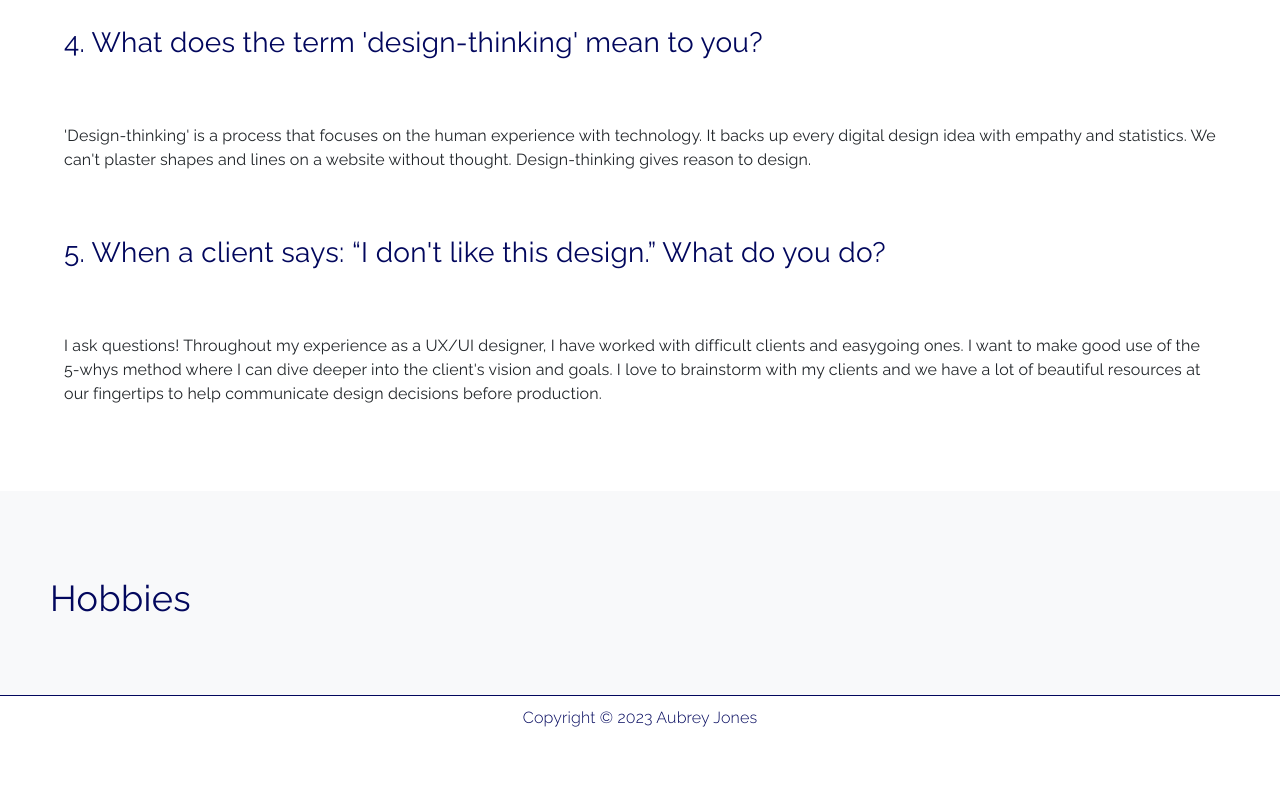
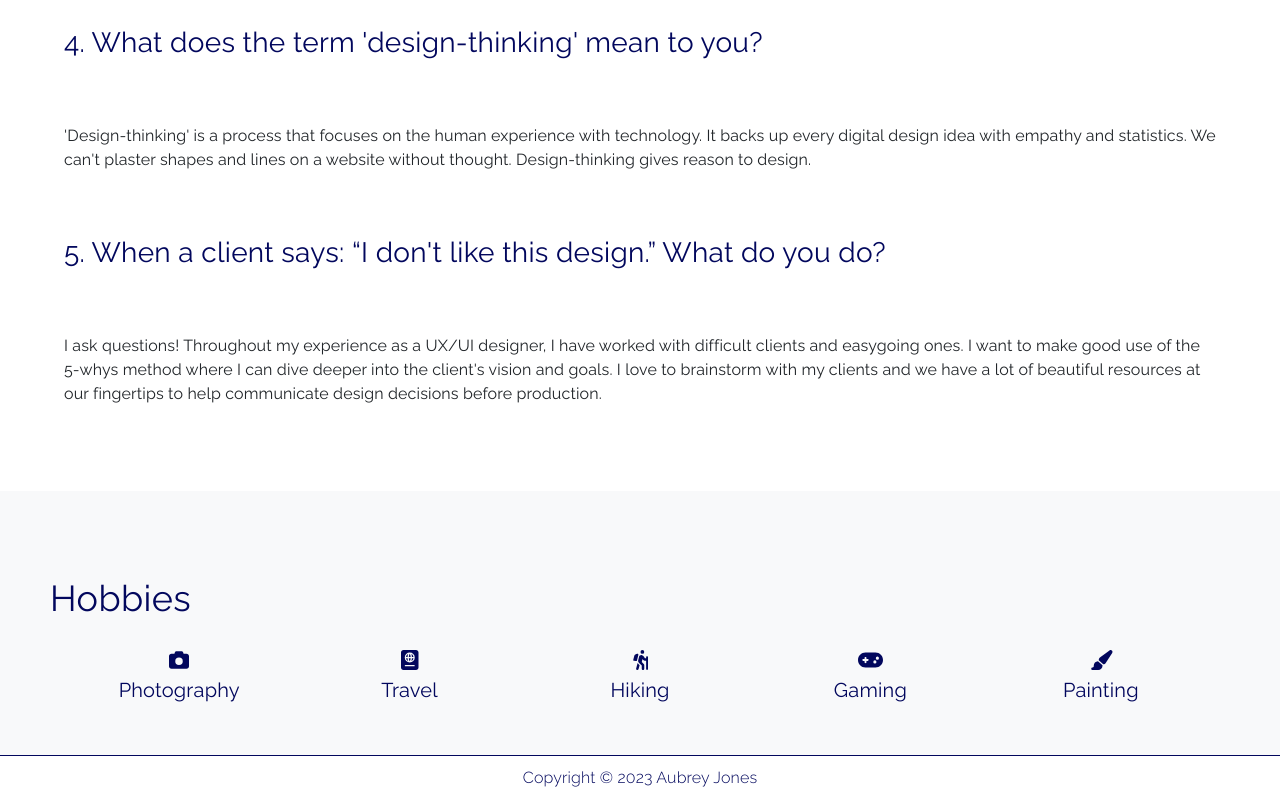
Before and after one commit to aubreyjonescreatives/ux-ui-portfolio, a React (Create React App) app: page /about in a window 1280 px wide. Shown: the part 4202-5002 px from the top of the page. Before the commit the page ends 4942 px from the top, so only its background shows below. Built offline with nearby package versions, Linux system fonts and the light colour scheme.

Commit message:
added hobbies section

```diff
--- a/src/Pages/About.js
+++ b/src/Pages/About.js
@@ -15,7 +15,8 @@ import StoryBoardBox7 from '../Images/aboutme/seventhbox.png';
 import StoryBoardBox8 from '../Images/aboutme/eighthbox.png';
 import StoryBoardBox9 from '../Images/aboutme/ninthbox.png';
 import MyDesignProcess from '../Images/aboutme/designprocess.png';
-
+import { FontAwesomeIcon } from '@fortawesome/react-fontawesome';
+import { faCamera, faPassport, faPersonHiking, faGamepad, faPaintbrush  } from '@fortawesome/free-solid-svg-icons' ;
 
 
 
@@ -106,6 +107,24 @@ const testimonialParagraph = {
   padding: '10px 0px'
 }
 
+
+const allIcons = {
+display: 'flex',
+flexDirection: 'row',
+alignItems: 'center'
+}
+
+
+const oneIcon = {
+  color: '#02075D',
+}
+
+const aboutIcon = {
+  fontFamily: 'Raleway, sans-serif',
+  textAlign: 'center',
+  fontSize: '20px',
+
+}
 
 const About = () => {
   return (
@@ -428,8 +447,43 @@ const About = () => {
 
     <Box sx={boxStylesB}>
     <Typography sx={headerStylesB}>Hobbies</Typography>
+<Container sx={allIcons}>
+    <Container sx={oneIcon}>
+      <Typography sx={aboutIcon}>
+      <FontAwesomeIcon icon={faCamera} />
+      </Typography>
+      <Typography sx={aboutIcon}>Photography</Typography>
+    </Container>
+
+    <Container sx={oneIcon}>
+      <Typography sx={aboutIcon}>
+      <FontAwesomeIcon icon={faPassport} />
+      </Typography>
+      <Typography sx={aboutIcon}>Travel</Typography>
+    </Container>
+
+    <Container sx={oneIcon}>
+      <Typography sx={aboutIcon}>
+      <FontAwesomeIcon icon={faPersonHiking} />
+      </Typography>
+      <Typography sx={aboutIcon}>Hiking</Typography>
+    </Container>
+
+    <Container sx={oneIcon}>
+      <Typography sx={aboutIcon}>
+      <FontAwesomeIcon icon={faGamepad} />
+      </Typography>
+      <Typography sx={aboutIcon}>Gaming</Typography>
+    </Container>
 
 
+    <Container sx={oneIcon}>
+      <Typography sx={aboutIcon}>
+      <FontAwesomeIcon icon={faPaintbrush} />
+      </Typography>
+      <Typography sx={aboutIcon}>Painting</Typography>
+    </Container>
+    </Container>
     </Box>
 </>
   )
```
